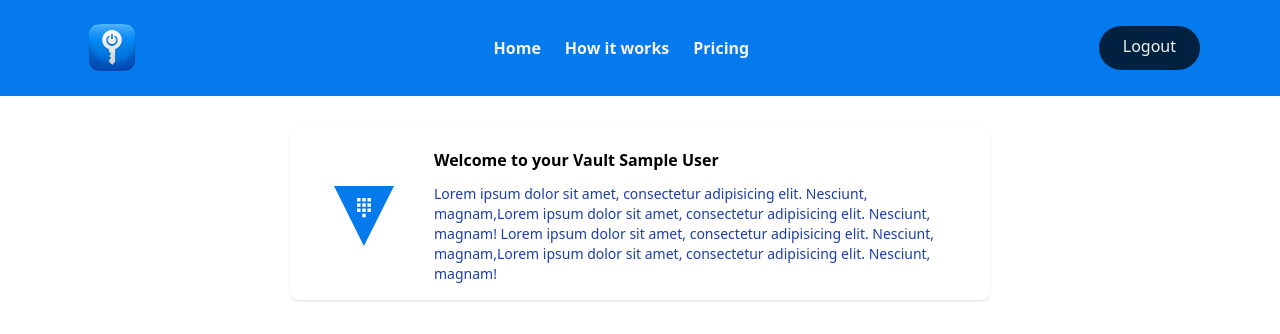
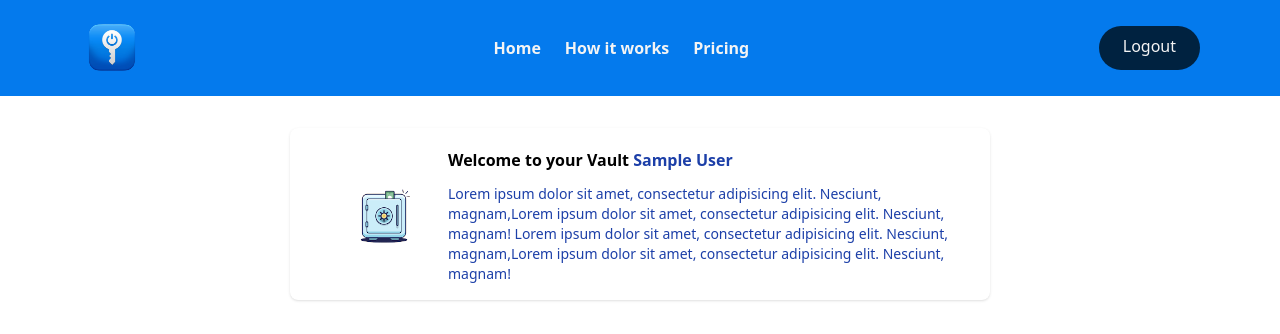
Before and after one commit to AwaabSingh/Encrypt, a React (Create React App) app: page /dashboard in a window 1280 px wide. Shown: the top 334 px of the page. Built offline with nearby package versions, Linux system fonts and the light colour scheme; no server answers; sample sign-in values are in the browser's storage.

Commit message:
loading state done

```diff
--- /dev/null
+++ b/src/components/Loader.jsx
@@ -0,0 +1,13 @@
+import React from 'react';
+import { AiOutlineLoading3Quarters } from 'react-icons/ai';
+
+const Loader = ({text}) => {
+	return (
+		<div className='flex justify-center space-x-3  items-center'>
+			<AiOutlineLoading3Quarters className='w-6 h-6 animate-spin font-bold' />
+			<p className='text-md font-ms text-secondaryBlue font-bold'>{text}</p>
+		</div>
+	);
+};
+
+export default Loader;
--- a/src/components/Vault.jsx
+++ b/src/components/Vault.jsx
@@ -1,11 +1,14 @@
 import React from 'react';
 import VaultList from './VaultList';
 import { useSelector } from 'react-redux';
+import Loader from './Loader';
 
 const Vault = () => {
 	const { vaults, isLoading, isError, message } = useSelector(
 		(state) => state.vault
 	);
+
+	let loading = true;
 
 	return (
 		<section className='bg-white h-[300px] shadow p-10 overflow-y-scroll scrollbar-thin '>
@@ -18,9 +21,13 @@ const Vault = () => {
 					</div>
 				) : (
 					<div className='flex items-center justify-center'>
-						<h3 className='text-center bg-red-500 py-2 font-semibold text-lightColor md:span-4 px-5 rounded shadow'>
-							Your Vault is Empty
-						</h3>
+						{isLoading ? (
+							<Loader text='Loading...' />
+						) : (
+							<h3 className='text-center bg-red-500 py-2 font-semibold text-lightColor md:span-4 px-5 rounded shadow'>
+								Your Vault is Empty
+							</h3>
+						)}
 					</div>
 				)}
 			</div>
--- a/src/components/VaultList.jsx
+++ b/src/components/VaultList.jsx
@@ -31,7 +31,7 @@ const VaultList = ({ vault }) => {
 		<section>
 			<div className=' bg-gradient-to-r from-blue-700 via-blue-800 to-blue-900 p-6 rounded-xl flex justify-between items-center border-[] border-blue-300'>
 				<h1 className='text-lightColor'>{vault.title}</h1>
-				<div className='font-bold text-xl flex space-x-2 cursor-pointer'>
+				<div className='font-bold text-2xl flex space-x-2 cursor-pointer md:text-xl'>
 					<BiShowAlt
 						className='text-green-600 '
 						onClick={() =>
--- a/src/features/auth/authService.js
+++ b/src/features/auth/authService.js
@@ -21,8 +21,6 @@ const login = async (userData) => {
 	if (response.data.token !== null) {
 		sessionStorage.setItem('user', JSON.stringify(response.data));
 	}
-
-
 
 	return response.data;
 };
--- a/src/features/vault/vaultService.js
+++ b/src/features/vault/vaultService.js
@@ -1,6 +1,7 @@
 import axios from 'axios';
 
 export const API_URL = 'https://encrypt-be.onrender.com/api/vaults/';
+// const API_URL = 'http://localhost:5000/api/vaults/';
 
 // Create nen vault item
 const addVault = async (vaultData, token) => {
--- a/src/pages/Dashboard.jsx
+++ b/src/pages/Dashboard.jsx
@@ -40,12 +40,15 @@ const Dashboard = () => {
 				<div className='flex items-center'>
 					{/* <VaultTop user={user} /> */}
 					<div className='flex bg-white shadow p-4 rounded-lg pt-5 w-[700px] justify-center mx-auto flex-col md:flex-row items-center'>
-						<div className='text-6xl pr-2 text-primaryBlue'>
-							<SiVault />
+						<div className='text-6xl  text-primaryBlue'>
+							<img src='img/vault.png' alt='' className='h-32' />
 						</div>
-						<div className='space-y-3 pl-8'>
-							<h4 className='font-bold '>
-								Welcome to your Vault {user && user.name}
+						<div className='space-y-3 '>
+							<h4 className='font-bold text-center md:text-left'>
+								Welcome to your Vault{' '}
+								<span className='text-secondaryBlue font-bold capitalize '>
+									{user && user.name}
+								</span>
 							</h4>
 							<p className='max-w-lg text-sm text-secondaryBlue '>
 								Lorem ipsum dolor sit amet, consectetur adipisicing elit.
--- a/src/pages/Login.jsx
+++ b/src/pages/Login.jsx
@@ -4,6 +4,7 @@ import { useDispatch, useSelector } from 'react-redux';
 import { useNavigate } from 'react-router-dom';
 import { login, reset } from '../features/auth/authSlice';
 import { toast } from 'react-toastify';
+import { AiOutlineLoading3Quarters } from 'react-icons/ai';
 
 const Login = () => {
 	const [formData, setFormData] = useState({
@@ -45,6 +46,9 @@ const Login = () => {
 		dispatch(login(userData));
 	};
 
+
+
+	let loading = true;
 	// if (isLoading) return(
 	// 	toast.success('Logging in...')
 	// );
@@ -96,11 +100,25 @@ const Login = () => {
 								required
 							/>
 						</label>
-						<input
+						{/* <input
 							type='submit'
-							value='Sign Up'
+							value={loginBtn}
 							className='bg-primaryBlue mt-3 rounded-xl py-2 font-semibold text-lightColor cursor-pointer'
-						/>
+						/> */}
+
+						<button
+							type='submit'
+							className='bg-primaryBlue mt-3 rounded-xl py-2 font-semibold text-lightColor cursor-pointer'
+						>
+							{isLoading ? (
+								<div className='flex justify-center space-x-3  items-center'>
+									<AiOutlineLoading3Quarters className='w-4 h-4 animate-spin font-bold' />
+									<p className='text-sm font-ms'>Logging In...</p>
+								</div>
+							) : (
+								'Sign In'
+							)}
+						</button>
 					</form>
 				</div>
 				<div className='md:w-1/2 '>
--- a/src/pages/Register.jsx
+++ b/src/pages/Register.jsx
@@ -4,6 +4,7 @@ import { useNavigate } from 'react-router-dom';
 import { useDispatch, useSelector } from 'react-redux';
 import { register, reset } from '../features/auth/authSlice';
 import { toast } from 'react-toastify';
+import { AiOutlineLoading3Quarters } from 'react-icons/ai';
 
 const Register = () => {
 	const [formData, setFormData] = useState({
@@ -46,6 +47,8 @@ const Register = () => {
 
 		dispatch(register(userData));
 	};
+
+	let loading = true;
 
 	// if (isLoading) return <h1>Loading...</h1>;
 	return (
@@ -109,11 +112,19 @@ const Register = () => {
 								required
 							/>
 						</label>
-						<input
+						<button
 							type='submit'
-							value='Sign Up'
 							className='bg-primaryBlue mt-3 rounded-xl py-2 font-semibold text-lightColor cursor-pointer'
-						/>
+						>
+							{isLoading ? (
+								<div className='flex justify-center space-x-3  items-center'>
+									<AiOutlineLoading3Quarters className='w-4 h-4 animate-spin font-bold' />
+									<p className='text-sm font-ms'>Registering...</p>
+								</div>
+							) : (
+								'Sign Up'
+							)}
+						</button>
 					</form>
 				</div>
 			</div>
```
Also changed, not shown: public/img/vault.png (added).
